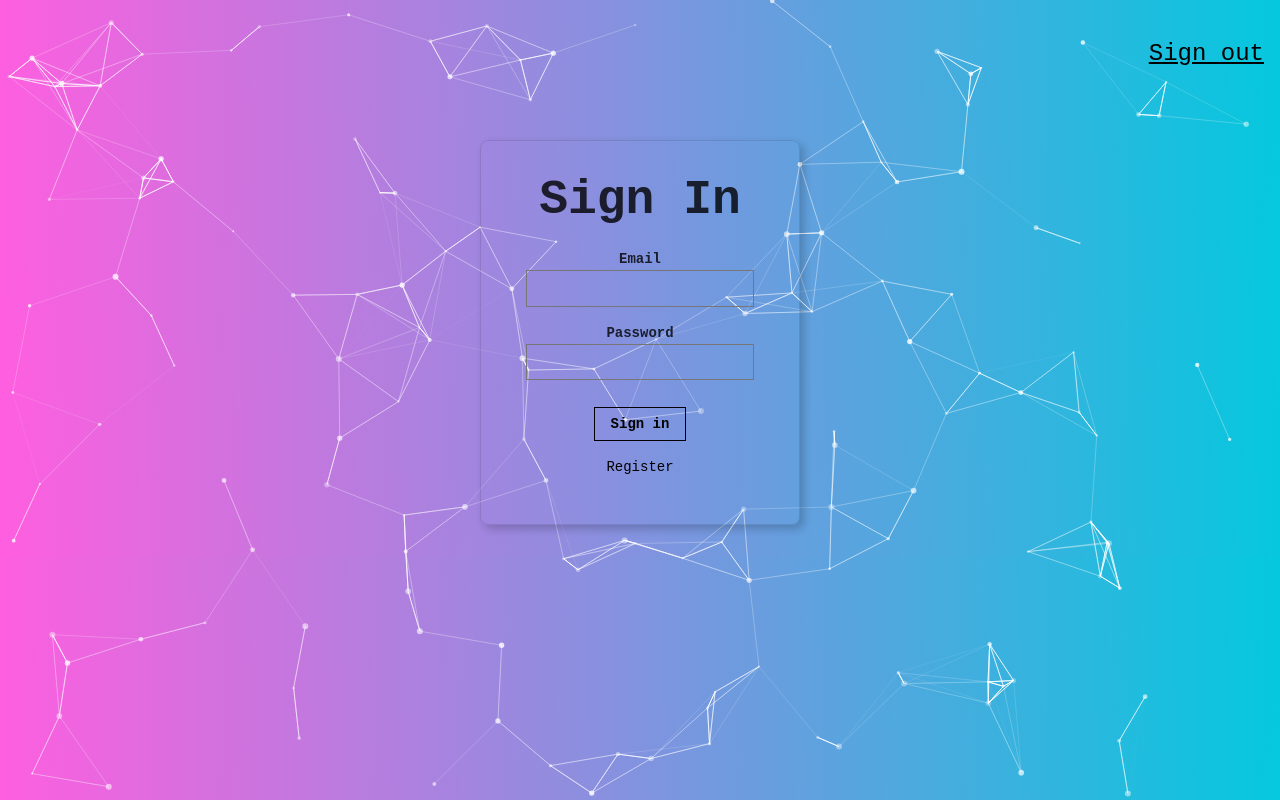
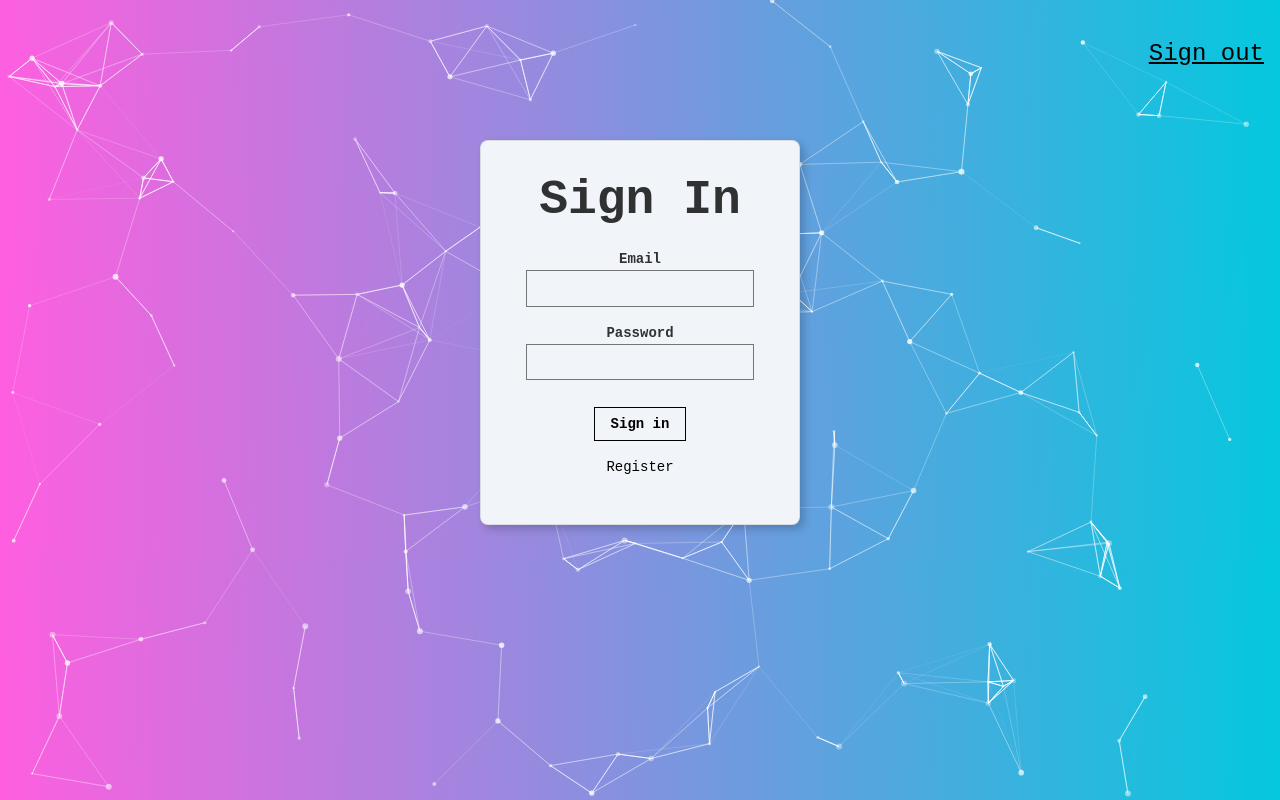
Before and after one commit to racynibaya/face-recognition-app, a React (Create React App) app: page / in a window 1280 px wide. Built offline with nearby package versions, Linux system fonts and the light colour scheme; what clarifai would draw is missing.

Commit message:
changing the background of the signin

```diff
--- a/src/App.css
+++ b/src/App.css
@@ -15,3 +15,7 @@
   left: 0;
   z-index: -1;
 }
+
+article {
+  background-color: rgb(241 245 249);
+}
--- a/src/components/Register/Register.js
+++ b/src/components/Register/Register.js
@@ -45,10 +45,9 @@ const Register = ({ onRouteChange }) => {
           </fieldset>
           <div className=''>
             <input
-              onClick={() => onRouteChange('home')}
               className='b ph3 pv2 input-reset ba b--black bg-transparent grow pointer f6 dib'
               type='submit'
-              value='Sign up'
+              value='Register'
             />
           </div>
         </form>
--- a/src/components/Signin/Signin.js
+++ b/src/components/Signin/Signin.js
@@ -2,6 +2,7 @@ import React from 'react';
 
 const Signin = ({ onRouteChange }) => {
   return (
+    // This is a tachyons form
     <article className='br3 ba dark-gray b--black-10 mv4 w-100 w-50-m w-25-l mw6 shadow-5 center'>
       <main className='pa4 black-80'>
         <form className='measure'>
@@ -40,9 +41,8 @@ const Signin = ({ onRouteChange }) => {
           </div>
           <div className='lh-copy mt3'>
             <p
-              style={{ cursor: 'pointer' }}
               onClick={() => onRouteChange('register')}
-              className='f6 link dim black db'
+              className='f6 link dim black db pointer'
             >
               Register
             </p>
```
